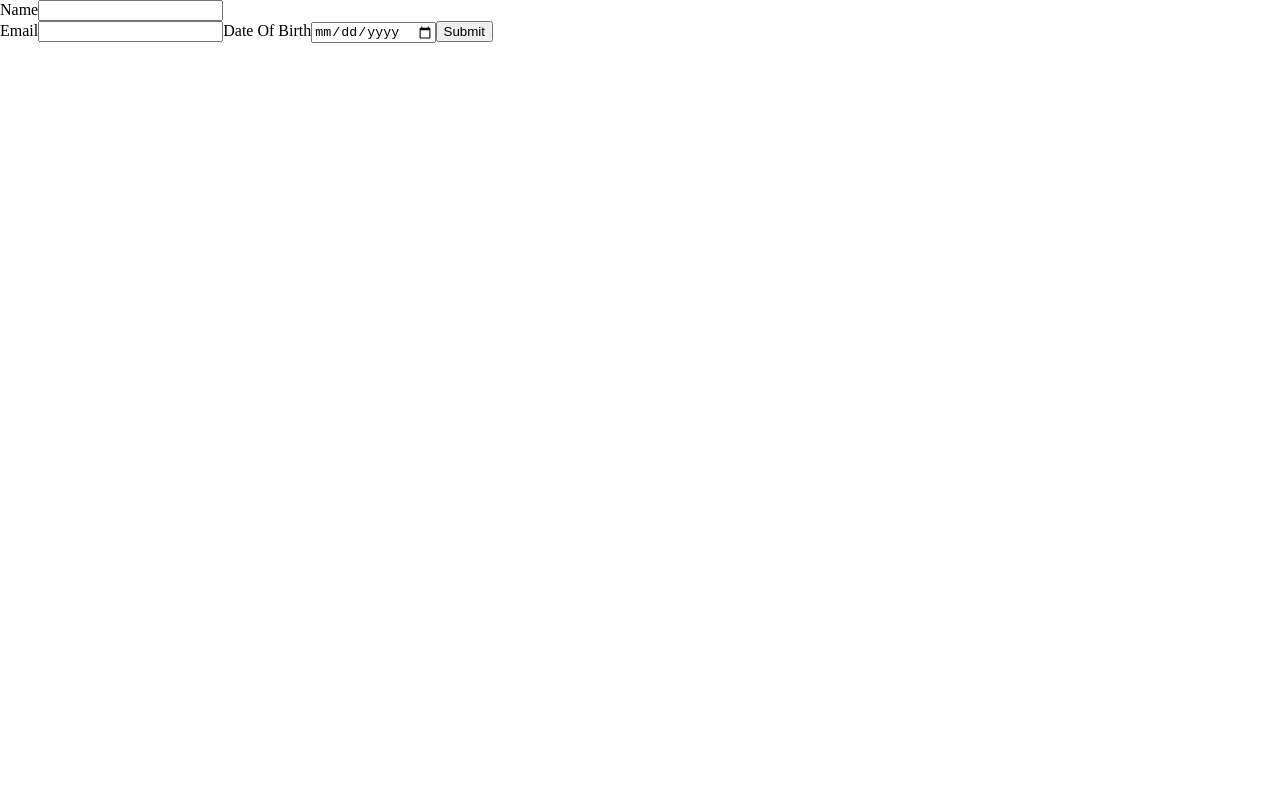
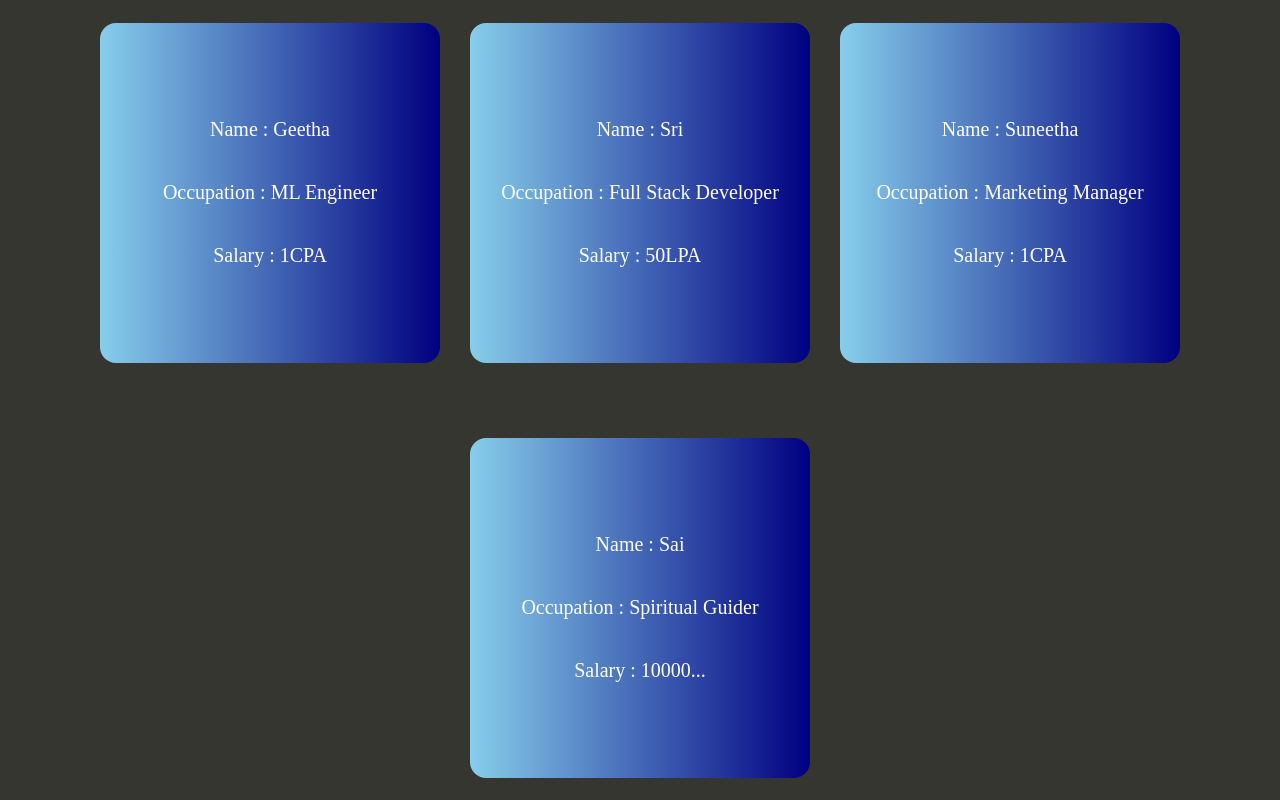
Before and after one commit to geetha-sri-kotari/React_Practice, a React (Vite) app in the folder vite-project/: page / in a window 1280 px wide. Built offline with nearby package versions, Linux system fonts and the light colour scheme.

Commit message:
Props and Cards Practice Commit

```diff
--- a/vite-project/src/App.jsx
+++ b/vite-project/src/App.jsx
@@ -3,12 +3,42 @@ import reactLogo from './assets/react.svg'
 import viteLogo from '/vite.svg'
 import './App.css'
 import Form from './Form'
+import Cards_practice from './Cards_practice.jsx'
 
 function App() {
+  var MyCards = [
+    {
+      "Name" : 'Geetha',
+      "Occupation" : 'ML Engineer',
+      "Salary" : '1CPA'
+    },
+    {
+      "Name" : 'Sri',
+      "Occupation" : 'Full Stack Developer',
+      "Salary" : '50LPA'
+    },
+    {
+      "Name" : 'Suneetha',
+      "Occupation" : 'Marketing Manager',
+      "Salary" : '1CPA'
+    },
+    {
+      "Name" : 'Sai',
+      "Occupation" : 'Spiritual Guider',
+      "Salary" : '10000...'
+    }
 
+  ];
   return (
     <>
-      <Form />
+      {/*<Form />*/}
+      <div className='Cards_Parent'>
+      {
+        MyCards.map((ele) => {
+          return <Cards_practice  Data = {ele}/>
+        })
+      }
+      </div>
     </>
   )
 }
--- /dev/null
+++ b/vite-project/src/Cards_practice.css
@@ -0,0 +1,29 @@
+.Cards_Parent {
+    height: 100svh;
+    width: 100%;
+    display: flex;
+    justify-content: center;
+    align-items: center;
+    gap: 30px;
+    flex-wrap: wrap;
+    background-color: rgb(54, 54, 49);
+}
+.Card {
+    height: 300px;
+    width: 300px;
+    border-radius: 16px;
+    background: linear-gradient(to right, skyblue, navy);
+    padding: 20px;
+    display: flex;
+    justify-content: center;
+    align-items: center;
+    flex-direction: column;
+    color: white;
+}
+.Card p {
+    font-size: 20px;
+}
+.Card:hover {
+    height: 320px;
+    width: 320px;
+}
--- /dev/null
+++ b/vite-project/src/Cards_practice.jsx
@@ -0,0 +1,13 @@
+import ReactLogo from './assets/react.svg'
+import React from 'react'
+import './Cards_practice.css'
+const Cards_practice = (Props) => {
+    return (
+            <div className='Card'>
+                <p>Name : {Props.Data.Name}</p>
+                <p>Occupation : {Props.Data.Occupation}</p>
+                <p>Salary : {Props.Data.Salary}</p>
+            </div>
+    )
+}
+export default Cards_practice;
```
